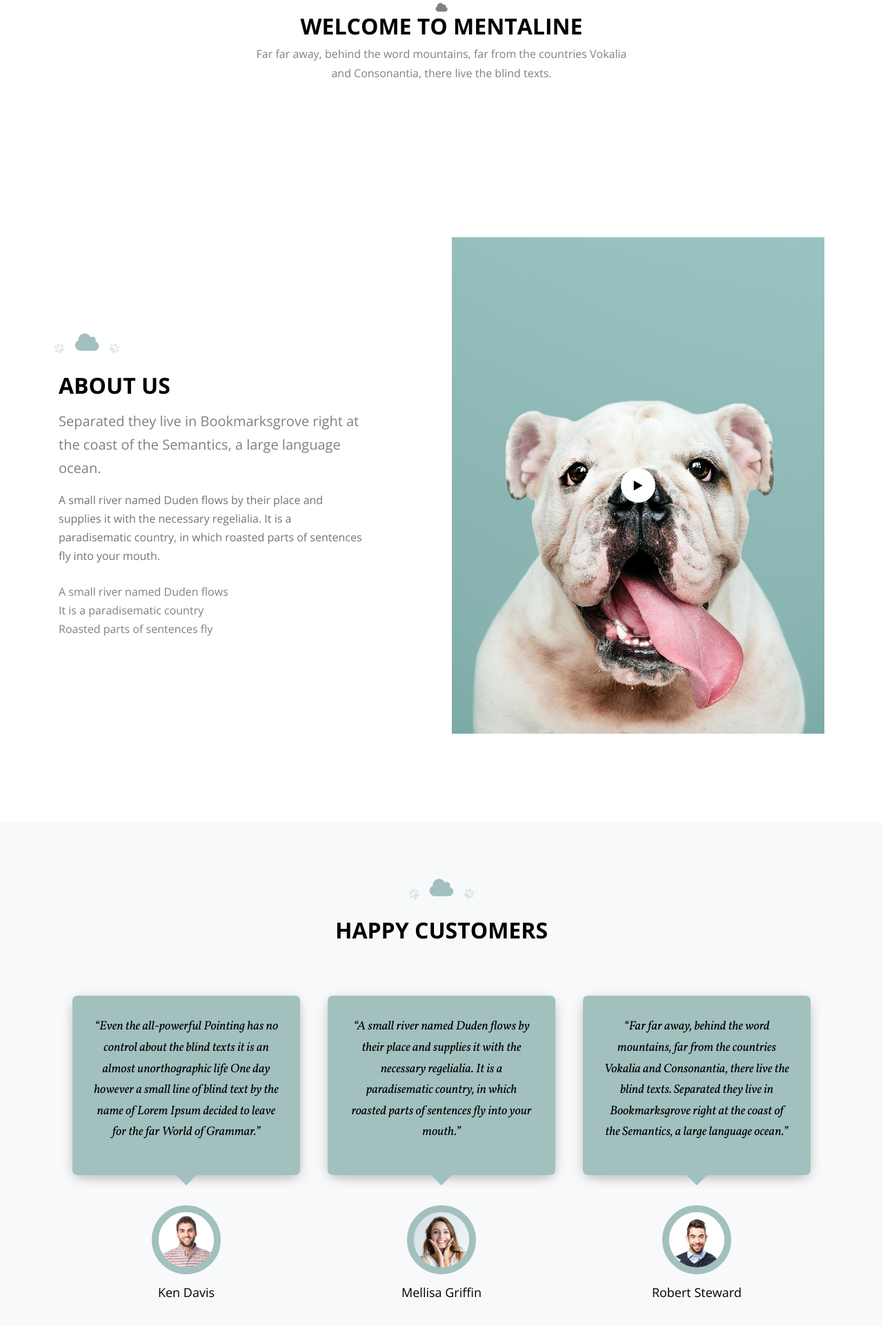
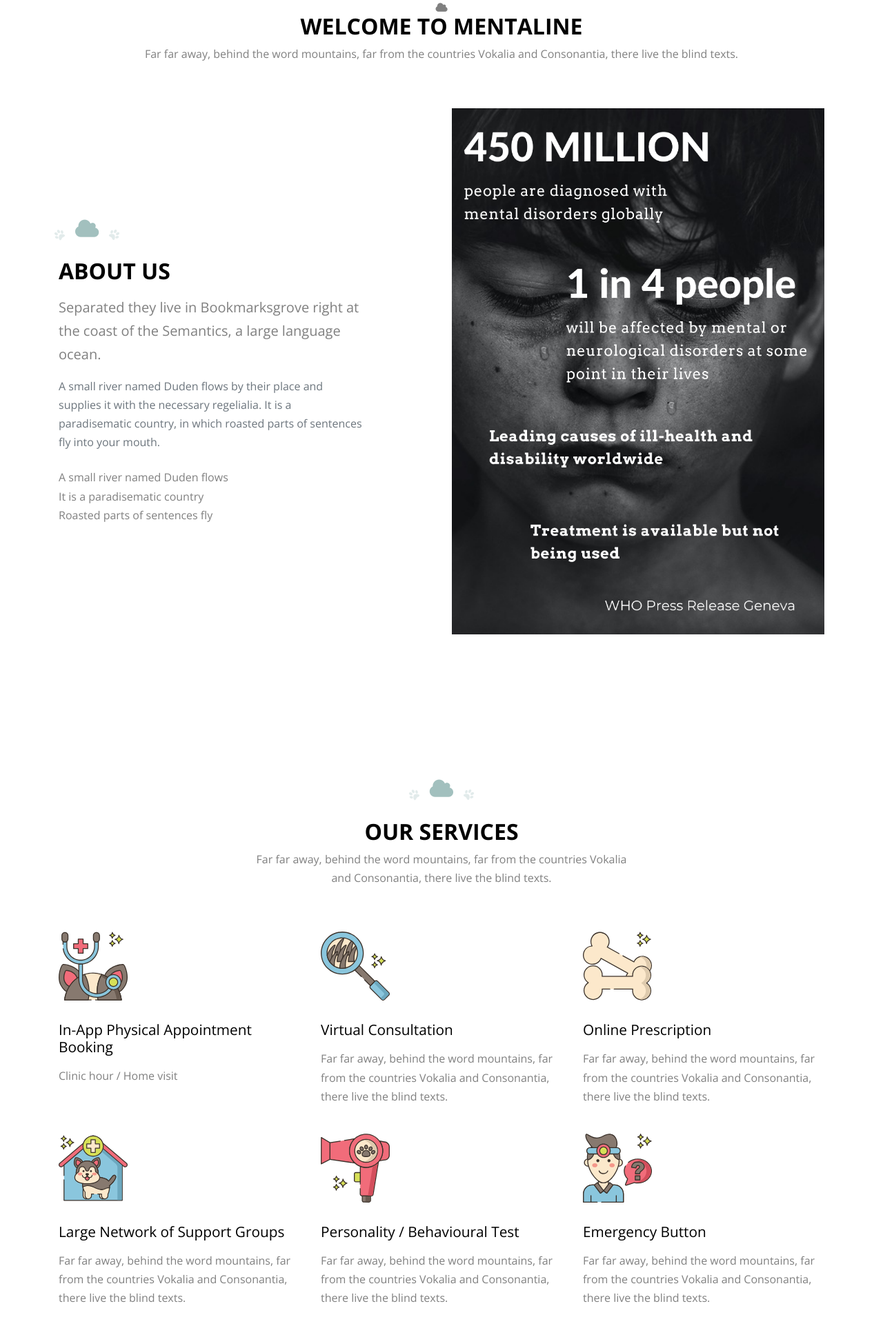
Before and after one commit to draxius2002/mentaline, a plain HTML site: page index.html in a window 1280 px wide. Shown: the part 877-2800 px from the top of the page at 69% size. Drawn offline with nearby package versions, Linux system fonts and the light colour scheme; files whose address does not match are found by name.

Commit message:
nite 2.42

```diff
--- a/index.html
+++ b/index.html
@@ -97,23 +97,21 @@
       </div>
     </section>
 
-    <section class="site-section">
-      <div class="container">
-        <div class="row justify-content-center" data-aos="fade-up">
-          <div class="col-lg-6 text-center heading-section mb-5">
-            <div class="icon-clouds">
-              <span class="icon-cloud"></span>
+
+
+        <section class="site-section" id="about-section">
+            <div class="container">
+                <div class="row justify-content-center" data-aos="fade-up">
+
+                    <div class="col-lg-12 text-center heading-section mb-5 ">
+                        <div class="icon-clouds">
+                          <span class="icon-cloud"></span>
                         </div>
                         <h2 class="text-black mb-2">Welcome to MentaLine </h2>
                         <p>Far far away, behind the word mountains, far from the countries Vokalia and Consonantia, there live the blind texts.</p>
                     </div>
-                </div>
-            </div>
-        </section>
 
-        <section class="site-section" id="about-section">
-            <div class="container">
-                <div class="row justify-content-center" data-aos="fade-up">
+
                     <div class="col-lg-5 align-self-center mr-auto text-left heading-section mb-5">
                         <div class="paws ml-4">
                             <span class="icon-cloud"></span>
@@ -129,104 +127,14 @@
 
                     </div>
                     <div class="col-lg-6 text-left heading-section mb-5" data-aos="fade-up" data-aos-delay="100">
-                        <a data-fancybox data-ratio="1.5" href="https://vimeo.com/317571768" class="video-img">
-                            <span class="play">
-                <span class="icon-play"></span>
-                            </span>
-                            <img src="images/dogger_img_big_1.jpg" alt="Image" class="img-fluid">
+                        <a data-fancybox data-ratio="1.5" class="video-img">
+                            <img src="images/infos.png" alt="Image" class="img-fluid">
                         </a>
                     </div>
                 </div>
             </div>
         </section>
 
-
-
-        <section class="site-section bg-light block-13" id="testimonials-section" data-aos="fade">
-            <div class="container">
-
-                <div class="row justify-content-center" data-aos="fade-up">
-                    <div class="col-lg-6 text-center heading-section mb-5">
-                        <div class="paws">
-                            <span class="icon-cloud"></span>
-                        </div>
-                        <h2 class="text-black mb-2">Happy Customers</h2>
-                    </div>
-                </div>
-                <div data-aos="fade-up" data-aos-delay="200">
-                    <div class="owl-carousel nonloop-block-13">
-                        <div>
-                            <div class="block-testimony-1 text-center">
-
-                                <blockquote class="mb-4">
-                                    <p>&ldquo;The Big Oxmox advised her not to do so, because there were thousands of bad Commas, wild Question Marks and devious Semikoli, but the Little Blind Text didn’t listen. She packed her seven versalia, put her initial
-                                        into the belt and made herself on the way.&rdquo;</p>
-                                </blockquote>
-
-                                <figure>
-                                    <img src="images/person_4.jpg" alt="Image" class="img-fluid rounded-circle mx-auto">
-                                </figure>
-                                <h3 class="font-size-20 text-black">Ricky Fisher</h3>
-                            </div>
-                        </div>
-
-                        <div>
-                            <div class="block-testimony-1 text-center">
-
-
-
-                                <blockquote class="mb-4">
-                                    <p>&ldquo;Even the all-powerful Pointing has no control about the blind texts it is an almost unorthographic life One day however a small line of blind text by the name of Lorem Ipsum decided to leave for the far World
-                                        of Grammar.&rdquo;</p>
-                                </blockquote>
-
-                                <figure>
-                                    <img src="images/person_2.jpg" alt="Image" class="img-fluid rounded-circle mx-auto">
-                                </figure>
-                                <h3 class="font-size-20 mb-4 text-black">Ken Davis</h3>
-
-
-                            </div>
-                        </div>
-
-                        <div>
-                            <div class="block-testimony-1 text-center">
-
-
-                                <blockquote class="mb-4">
-                                    <p>&ldquo;A small river named Duden flows by their place and supplies it with the necessary regelialia. It is a paradisematic country, in which roasted parts of sentences fly into your mouth.&rdquo;</p>
-                                </blockquote>
-
-                                <figure>
-                                    <img src="images/person_1.jpg" alt="Image" class="img-fluid rounded-circle mx-auto">
-                                </figure>
-                                <h3 class="font-size-20 text-black">Mellisa Griffin</h3>
-
-
-                            </div>
-                        </div>
-
-                        <div>
-                            <div class="block-testimony-1 text-center">
-
-
-
-                                <blockquote class="mb-4">
-                                    <p>&ldquo;Far far away, behind the word mountains, far from the countries Vokalia and Consonantia, there live the blind texts. Separated they live in Bookmarksgrove right at the coast of the Semantics, a large language
-                                        ocean.&rdquo;
-                                    </p>
-                                </blockquote>
-
-                                <figure>
-                                    <img src="images/person_3.jpg" alt="Image" class="img-fluid rounded-circle mx-auto">
-                                </figure>
-                                <h3 class="font-size-20 mb-4 text-black">Robert Steward</h3>
-                            </div>
-                        </div>
-                    </div>
-                </div>
-            </div>
-        </section>
 
 
 
@@ -366,7 +274,7 @@
                                     </li>
                                     <li>
                                         <span class="d-block">Email:</span>
-                                        <p>mentaline@gmail.com</p>
+                                        <p>mentalinemy@gmail.com</p>
                                     </li>
                                 </ul>
 
@@ -397,9 +305,9 @@
                             </div>
                             <div class="col-md-3">
                                 <h2 class="footer-heading mb-4">Follow Us</h2>
-                                <a href="#" class="pl-0 pr-3"><span class="icon-facebook"></span></a>
-                                <a href="#" class="pl-3 pr-3"><span class="icon-twitter"></span></a>
-                                <a href="https://www.instagram.com/mentaline_my/?igshid=15bqt6r2i9ron" class="pl-3 pr-3"><span class="icon-instagram"></span></a>
+                                <a href="https://www.facebook.com/MentaLineMY" class="pl-0 pr-3"><span class="icon-facebook"></span></a>
+                                <a href="https://twitter.com/mentaLine_MY" class="pl-3 pr-3"><span class="icon-twitter"></span></a>
+                                <a href="https://www.instagram.com/mentaline_my" class="pl-3 pr-3"><span class="icon-instagram"></span></a>
                                 <a href="#" class="pl-3 pr-3"><span class="icon-linkedin"></span></a>
                             </div>
                         </div>
@@ -420,10 +328,13 @@
                     <div class="col-md-12">
                         <div class="border-top pt-5">
                             <p class="copyright"><small>
+
               <!-- Link back to Colorlib can't be removed. Template is licensed under CC BY 3.0. -->
-            Copyright &copy;<script>document.write(new Date().getFullYear());</script> All rights reserved | This template is made with <i class="icon-heart text-danger" aria-hidden="true"></i> by <a href="https://colorlib.com" target="_blank" >Colorlib</a>
+            Copyright &copy;<script>document.write(new Date().getFullYear());</script> All rights reserved | This template is made with <i class="icon-heart text-danger" aria-hidden="true"></i> by <a href="nurawadahismail.com" target="_blank" >Anuar & Awada</a>
             <!-- Link back to Colorlib can't be removed. Template is licensed under CC BY 3.0. --></small></p>
-
+                            <!--<div class="col-md-6 align-self-end text-center text-md-right">
+                                <img src="images/headerM.png" alt="Image" class="img-fluid cover-img">
+                            </div>-->
                         </div>
                     </div>
 
```
Also changed, not shown: images/headerM.png (added), images/infos.png (added).
